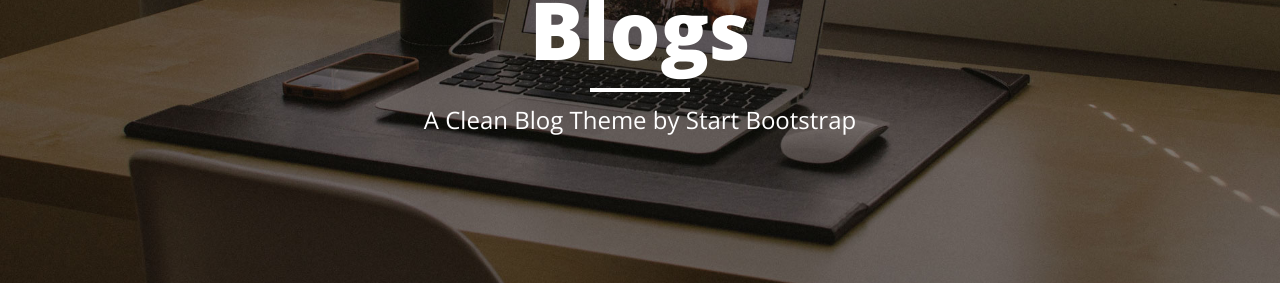
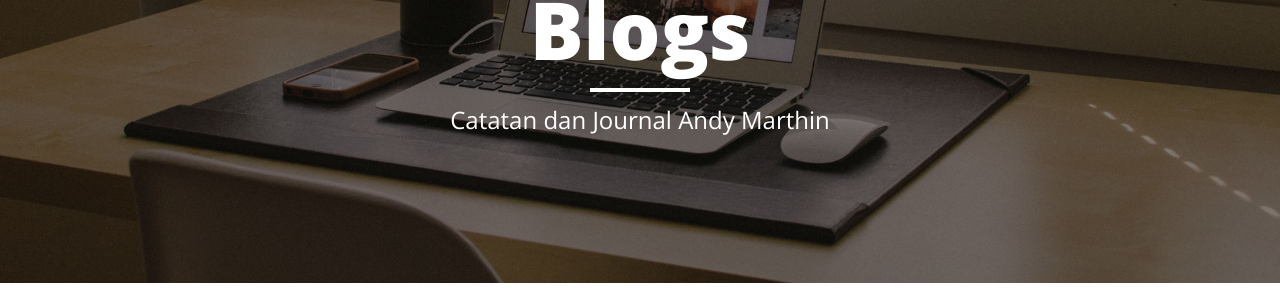
Before and after one commit to andymarthin/andymarthin.github-io, a Jekyll site: the page built from index.html, in a window 1280 px wide. Shown: the part 253-553 px from the top of the page. Built offline with Jekyll 4.4.1, drawn with Linux system fonts in a browser that asks for light colours; nearby versions of some CDN libraries; the list of posts is cut into pages by our own code.

Commit message:
change header deskription

```diff
--- a/index.html
+++ b/index.html
@@ -1,6 +1,6 @@
 ---
 layout: page
-description: "A Clean Blog Theme by Start Bootstrap"
+description: "Catatan dan Journal Andy Marthin"
 ---
 
 {% for post in paginator.posts %}
```
